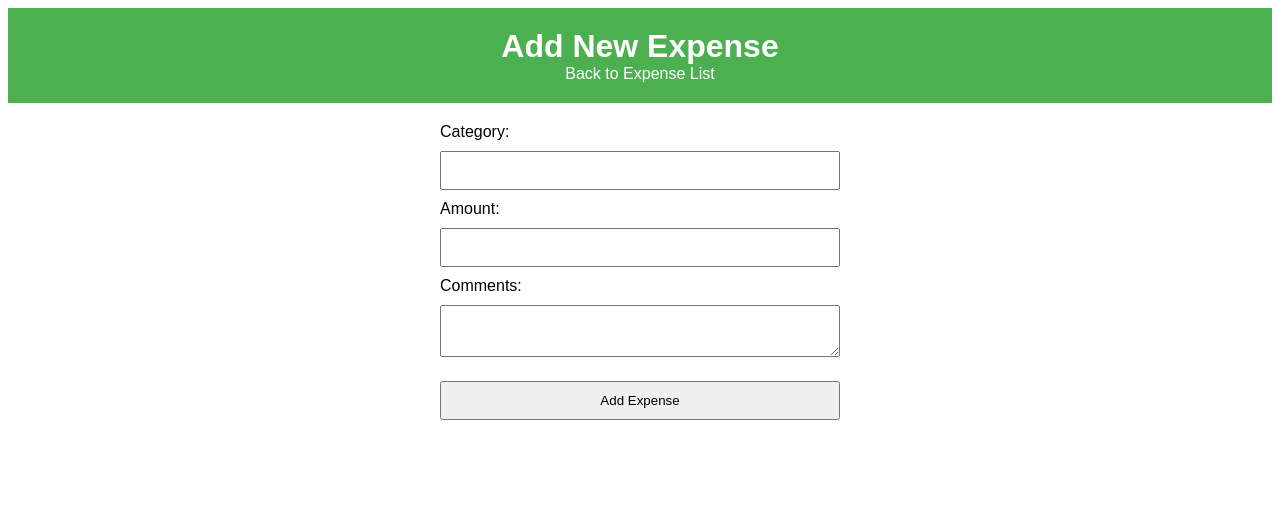
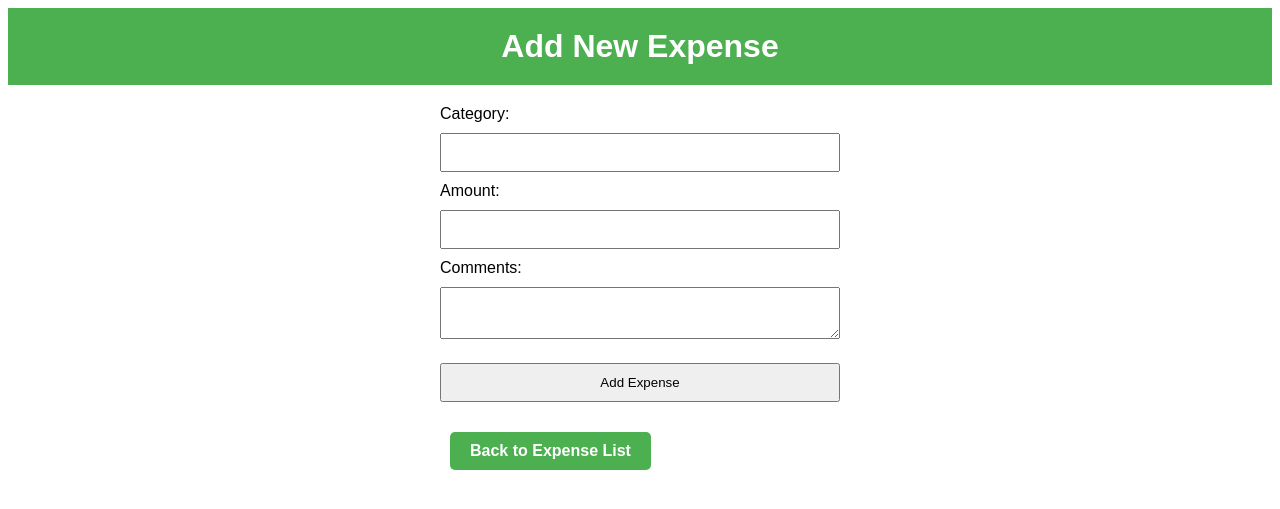
Before and after one commit to vaiibs/Expense-Tracker, a Flask app: page /add_expense in a window 1280 px wide. Shown: the top 509 px of the page. Run offline with Flask 3, Linux system fonts and the light colour scheme.

Commit message:
Add files via upload

```diff
--- a/templates/add_expense.html
+++ b/templates/add_expense.html
@@ -9,7 +9,6 @@
 <body>
     <header>
         <h1>Add New Expense</h1>
-        <a href="{{ url_for('home') }}">Back to Expense List</a>
     </header>
 
     <main>
@@ -24,6 +23,8 @@
             <textarea id="comments" name="comments"></textarea><br>
 
             <button type="submit">Add Expense</button>
+
+            <a href="{{ url_for('home') }}" class="add-expense-btn">Back to Expense List</a>
         </form>
     </main>
 </body>
--- a/templates/edit_expense.html
+++ b/templates/edit_expense.html
@@ -9,7 +9,6 @@
 <body>
     <header>
         <h1>Edit Expense</h1>
-        <a href="{{ url_for('home') }}">Back to Expense List</a>
     </header>
 
     <main>
@@ -24,6 +23,8 @@
             <textarea id="comments" name="comments">{{ expense.comments }}</textarea><br>
 
             <button type="submit">Update Expense</button>
+
+            <a href="{{ url_for('home') }}" class="add-expense-btn">Back to Expense List</a>
         </form>
     </main>
 </body>
```
Also changed, not shown: templates/index.html (+2 -1 lines).
